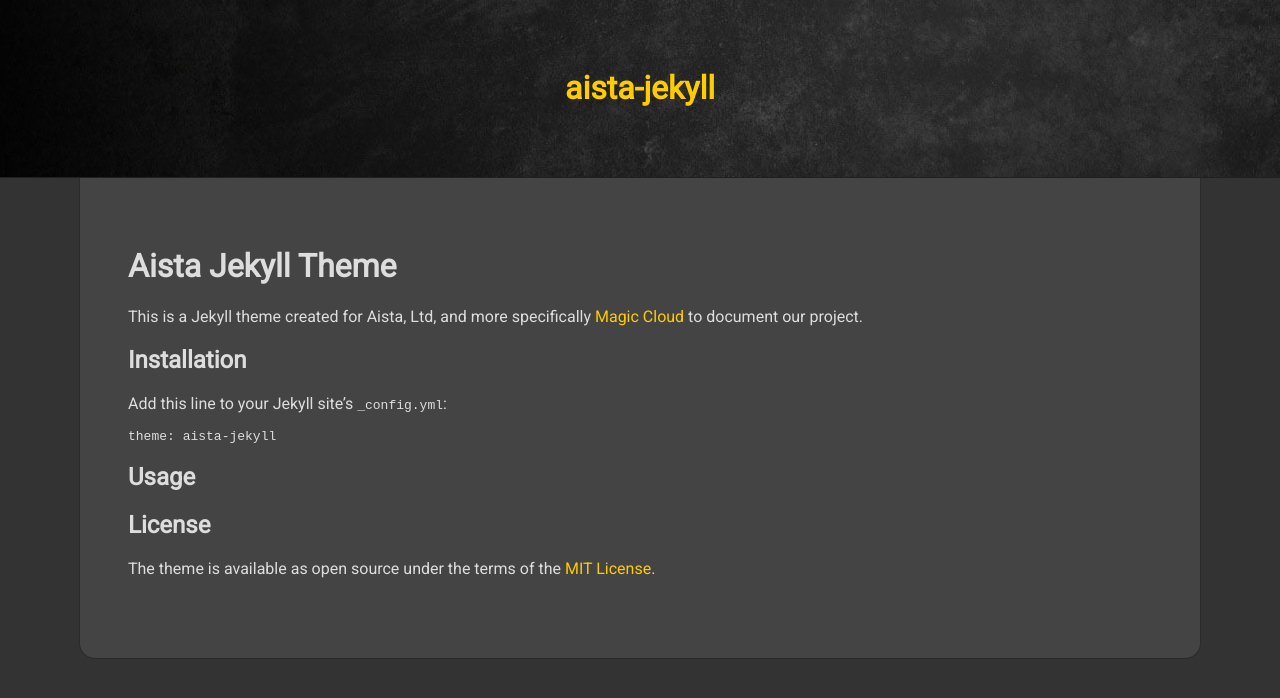
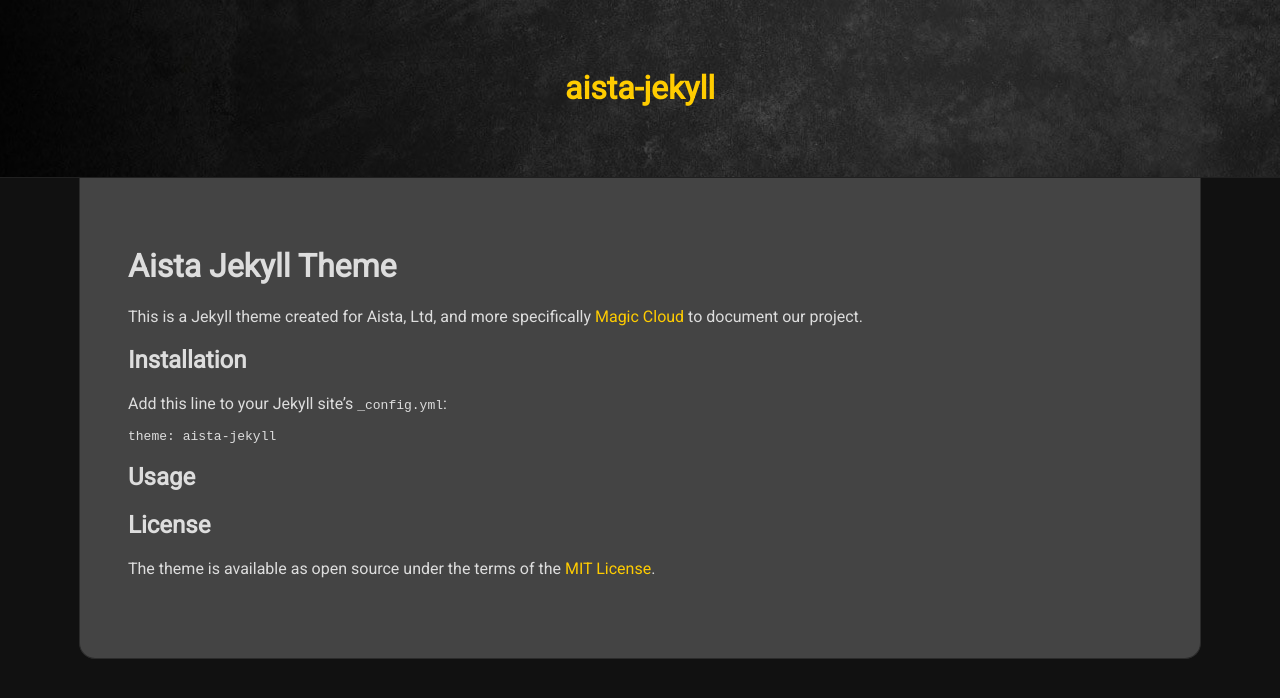
Before and after one commit to polterguy/aista-jekyll, a Jekyll site: the page built from README.md, in a window 1280 px wide. Shown: the top 698 px of the page. Built offline with Jekyll 4.4.1, drawn with Linux system fonts in a browser that asks for light colours; our own code applies the rules of GitHub Pages for plain Markdown files.

Commit message:
Update style.css

```diff
--- a/assets/style.css
+++ b/assets/style.css
@@ -2,7 +2,7 @@
 body {
   margin:0;
   color: #ddd;
-  background-color: #333;
+  background-color: #111;
   font-family: 'Roboto', sans-serif;
 }
 
@@ -36,7 +36,7 @@ a {
   margin-right: auto;
   background-color: #444;
   padding: 3rem;
-  margin-bottom: 2rem;
+  margin-bottom: 3rem;
   border-radius: 0 0 1rem 1rem;
   border-right: solid 1px #2b2b2b;
   border-bottom: solid 1px #2b2b2b;
```
